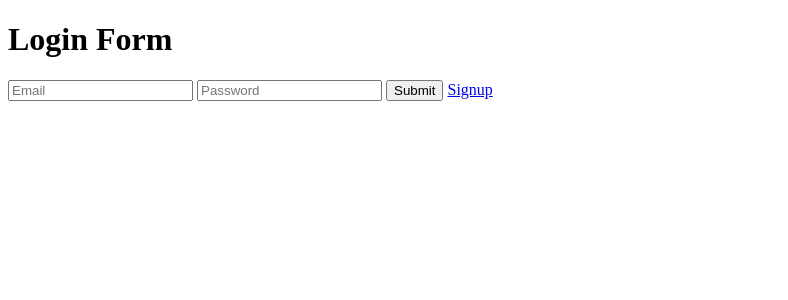
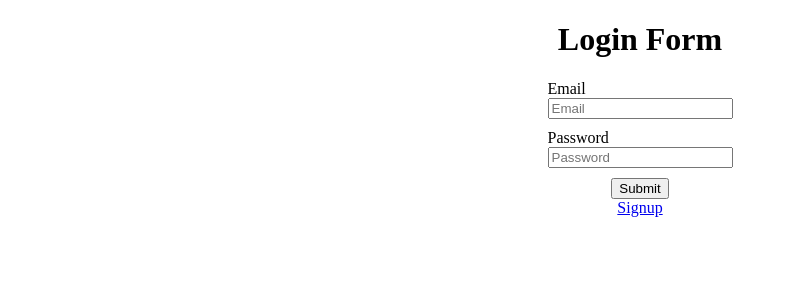
Before and after one commit to valentincgd/Flask_Web_App, a Flask app: template templates/login.html in a window 1280 px wide. Shown: the top 300 px of the page, without its empty margins (0-788 px from the left). Run offline with Flask 2, Linux system fonts and the light colour scheme; the template is opened without the code that fills it, so the values that code supplies are empty.

Commit message:
change css

```diff
--- a/app.py
+++ b/app.py
@@ -1,67 +1,78 @@
-from flask import Flask, render_template_string,render_template, request, session, redirect, url_for
+from flask import Flask, url_for, render_template, request, redirect, session
+import sqlite3
+
+conn = sqlite3.connect("db.sqlite3", check_same_thread=False)
+c = conn.cursor()
+
+app = Flask(__name__)
+app.config["SECRET_KEY"] = "H@McQfTjWnZr4u7x!A%D*G-KaNdRgUkX"
+
+@app.route("/signup", methods=["GET", "POST"])
+def signup():
+    if request.method == "POST":
+        # check if the form is valid
+
+            if not request.form.get("email") or not request.form.get("password") or not request.form.get("username"):
+                return "please fill out all fields"
+
+            # check if email exist in the database
+            exist = c.execute("SELECT * FROM users WHERE email=:email", {"email": request.form.get("email")}).fetchall()
+
+            if len(exist) != 0:
+                return "user already registered"
+
+            # hash the password
+            pwhash = request.form.get("password")
+
+            # insert the row
+            c.execute("INSERT INTO users (email, password) VALUES (:email, :password)", {"email": request.form.get("email"), "password": pwhash})
+            conn.commit()
+
+            # return success
+            return "registered successfully!"
+    else:
+        return render_template("signup.html")
+
+
+@app.route("/login", methods=["GET", "POST"])
+def login():
+
+    if request.method == "POST":
+        # check the form is valid
+        if not request.form.get("email") or not request.form.get("password"):
+            return "please fill out all required fields"
+
+        # check if email exist in the database
+        user = c.execute("SELECT * FROM users WHERE email=:email", {"email": request.form.get("email")}).fetchall()
+
+        if len(user) != 1:
+            return "you didn't register"
+        # check the password is same to password hash
+        pwhash = user[0][1]
+        if pwhash != request.form.get("password"):
+            return "wrong password"
+
+        # login the user using session
+        session["user_id"] = user[0][0]
+
+        # return success
+        return redirect("/")
+
+    else:
+        return render_template("login.html")
+
+@app.route('/')
+def index():
+    if 'user_id' in session:
+        return f'Logged in as {session["user_id"]}'
+    return redirect("/login")
 
 
 
-app=Flask(__name__)
-
-
-
-app.secret_key = 'JaNdRgUkXp2s5v8y/B?E(H+MbPeShVmY'
-app.config["SESSION_PERMANENT"] = False
-app.config["SESSION_TYPE"] = "filesystem"
-
-
-
-@app.route('/',methods=['GET'])
-def get_home():
-    if session['session'] == True:
-        return render_template('home.html')
-    else:
-        return redirect('/error')
-
-
-
-
-@app.route('/login',methods=['GET','POST'])
-def get_login():
-    if request.method == 'GET':
-        print(session['session'])
-        return render_template('login.html')
-    if request.method == 'POST':
-            return redirect('/')
-
-
-
-@app.route('/signup',methods=['GET','POST'])
-def get_signup():
-    if request.method == 'GET':
-        return render_template('signup.html')
-    if request.method == 'POST':
-
-        email = request.form['email']
-        password = request.form['password']
-        username = request.form['username']
-
-
-
-
-
-
-
-
-        session['session'] = username
-
-
-        #ADD DANS LA BDD
-
-        return redirect('/')
-
-
-
-@app.route('/logout',methods=['GET'])
+@app.route("/logout")
 def logout():
-    return redirect('/login')
-
+    session.clear()
+    return redirect(url_for("login"))
 
 
 if __name__=='__main__':
--- /dev/null
+++ b/templates/css/log.css
@@ -0,0 +1,49 @@
+body {
+  padding: 0;
+  margin: 0;
+}
+
+.container {
+  display: -webkit-box;
+  display: -ms-flexbox;
+  display: flex;
+  -webkit-box-orient: vertical;
+  -webkit-box-direction: normal;
+      -ms-flex-direction: column;
+          flex-direction: column;
+  -webkit-box-align: center;
+      -ms-flex-align: center;
+          align-items: center;
+}
+
+.container form {
+  display: -webkit-box;
+  display: -ms-flexbox;
+  display: flex;
+  -webkit-box-orient: vertical;
+  -webkit-box-direction: normal;
+      -ms-flex-direction: column;
+          flex-direction: column;
+  -webkit-box-pack: center;
+      -ms-flex-pack: center;
+          justify-content: center;
+  -webkit-box-align: center;
+      -ms-flex-align: center;
+          align-items: center;
+}
+
+.container form .block {
+  display: -webkit-box;
+  display: -ms-flexbox;
+  display: flex;
+  -webkit-box-orient: vertical;
+  -webkit-box-direction: normal;
+      -ms-flex-direction: column;
+          flex-direction: column;
+  margin-bottom: 10px;
+}
+
+.container form input[type=submit] {
+  margin-bottom: 10px;
+}
+/*# sourceMappingURL=log.css.map */
--- /dev/null
+++ b/templates/css/log.scss
@@ -0,0 +1,24 @@
+body{
+    padding: 0;
+    margin: 0;
+}
+
+.container{
+    display: flex;
+    flex-direction: column;
+    align-items: center;
+    form{
+        display: flex;
+        flex-direction: column;
+        justify-content: center;
+        align-items: center;
+        .block{
+            display: flex;
+            flex-direction: column;
+            margin-bottom: 10px;
+        }
+        input[type=submit]{
+            margin-bottom: 10px;
+        }
+    }
+}
--- a/templates/login.html
+++ b/templates/login.html
@@ -4,16 +4,24 @@
     <meta charset="UTF-8">
     <meta http-equiv="X-UA-Compatible" content="IE=edge">
     <meta name="viewport" content="width=device-width, initial-scale=1.0">
+    <link rel="stylesheet" href="css/log.css">
     <title>Document</title>
 </head>
 <body>
+    <div class="container">
         <h1 class="h1">Login Form</h1>
         <form action="/login" method="POST" class="form-group">
-
+            <div class="block">
+                <label for="email">Email</label>
                 <input type="email" name="email" placeholder="Email">
+            </div>
+            <div class="block">
+                <label for="password">Password</label>
                 <input type="password" name="password" placeholder="Password">
+            </div>
             <button type="submit">Submit</button>
             <a href="/signup">Signup</a>
         </form>
+    </div>
 </body>
 </html>
```
Also changed, not shown: db.sqlite3 (added), 1 other file. Lines whose indentation alone changed are shown as unchanged.
